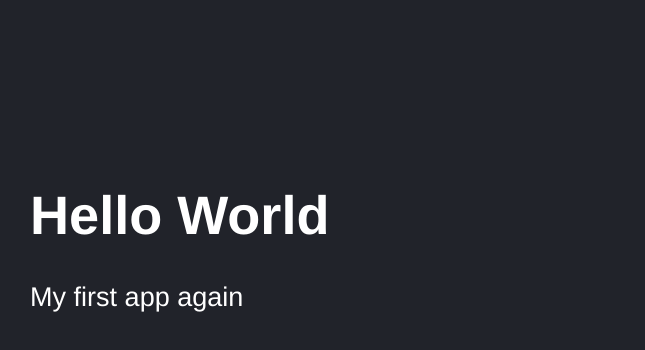
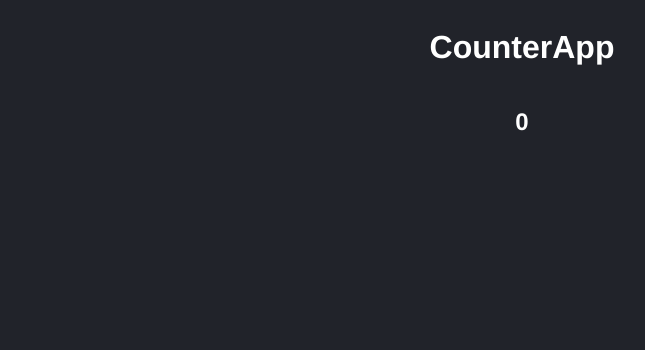
Before and after one commit to franciscomarin98/react-hello-again-app, a React (Create React App) app: page / in a window 1280 px wide. Shown: the top 350 px of the page, without its empty margins (118-763 px from the left). Built offline with nearby package versions, Linux system fonts and the light colour scheme.

Commit message:
feat: React Fundamentals
practicing the fundamentals learned.

```diff
--- /dev/null
+++ b/src/CounterApp.tsx
@@ -0,0 +1,18 @@
+import PropTypes from "prop-types";
+
+const CounterApp = ({value}) => {
+    return (
+        <>
+            <div className={"counter"}>
+                <h1>CounterApp</h1>
+                <h2> {value} </h2>
+            </div>
+        </>
+    );
+};
+
+CounterApp.propTypes = {
+    value: PropTypes.number.isRequired
+}
+
+export default CounterApp;
--- a/src/FirstApp.tsx
+++ b/src/FirstApp.tsx
@@ -1,13 +1,21 @@
-const FirstApp = ({message = "Default message"}) => {
+import PropTypes from "prop-types";
 
-    const greeting = 'Hello World';
+const FirstApp = ({title, message}) => {
 
     return (
         <>
-            <h1>{greeting}</h1>
+            <h1>{title}</h1>
             <p>{message}</p>
         </>
     );
 }
 
+FirstApp.protoTypes = {
+    message: PropTypes.string.isRequired
+}
+
+FirstApp.defaultProps = {
+    title: "Default title property"
+}
+
 export default FirstApp;
--- a/src/index.css
+++ b/src/index.css
@@ -1,7 +1,17 @@
 html, body {
+    align-items: center;
     background-color: #21232A;
     color: #fff;
+    display: flex;
     font-family: "Helvetica Neue", Helvetica, Arial, sans, serif;
-    font-size: 1.3rem;
-    padding: 70px;
+    font-size: 1rem;
+    justify-content: center;
 }
+
+
+.counter {
+    align-items: center;
+    flex-direction: column;
+    display: flex;
+    justify-content: center;
+}
```
Also changed, not shown: src/index.tsx (+5 -2 lines).
